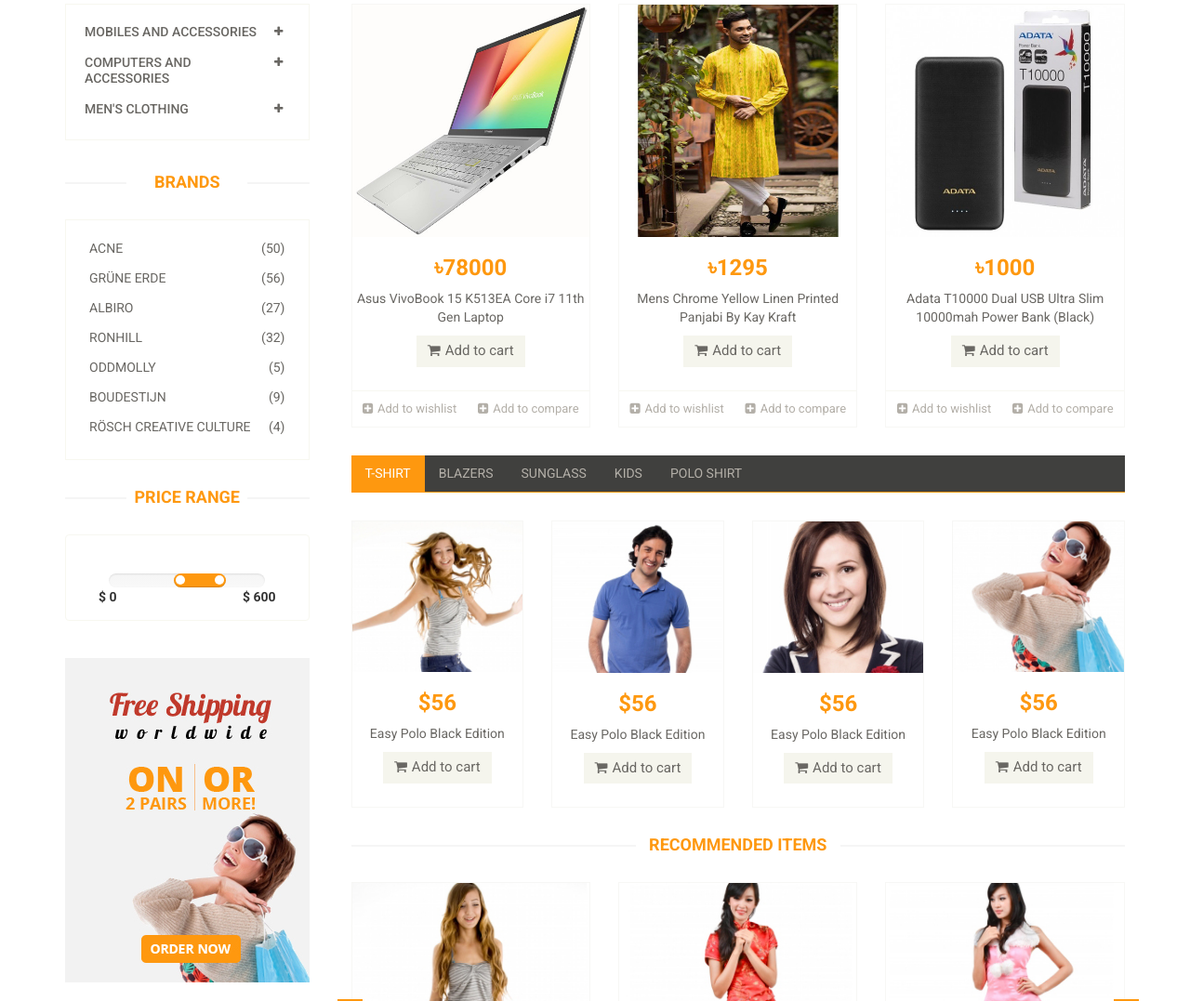
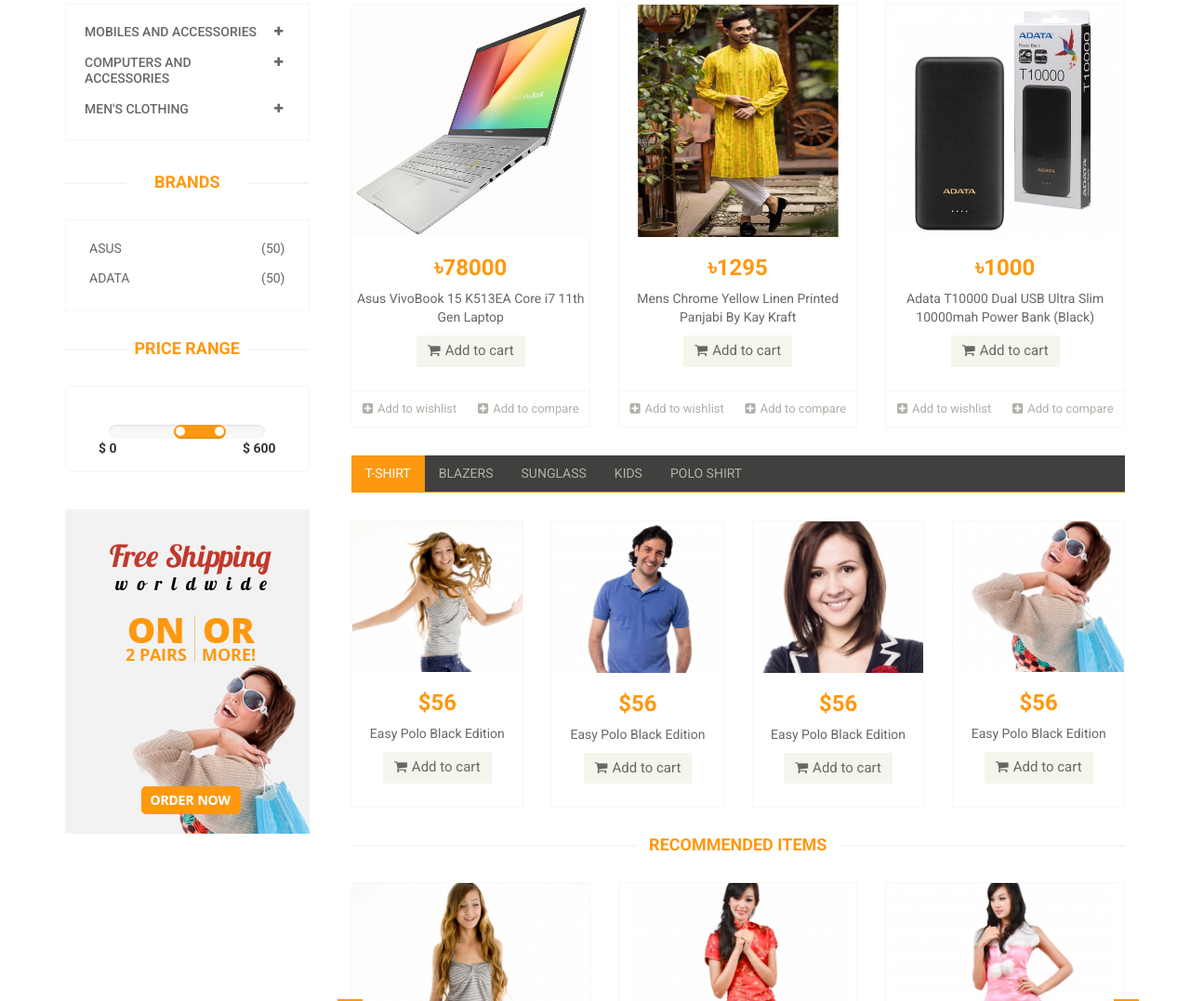
Before and after one commit to mainulBUBT/e_shopper_django, a Django app: page / in a window 1280 px wide. Shown: the part 744-1821 px from the top of the page at 93% size. Run offline with Django 3.2, Linux system fonts and the light colour scheme; data comes from the database, SQL or seed files in the repository; both versions use the stored data as it was after the commit.

Commit message:
brand functionalities added

```diff
--- a/Ecommerce_App/Ecommerce_App/views.py
+++ b/Ecommerce_App/Ecommerce_App/views.py
@@ -1,10 +1,8 @@
-from email.mime import image
-from itertools import product
 from django.contrib import messages
 from django.http import HttpResponse, HttpResponseRedirect
 from django.urls import reverse
 from django.shortcuts import redirect, render
-from apps.models import Category, Contact, Order, Product, UserForm, Contact
+from apps.models import Brand, Category, Contact, Order, Product, UserForm, Contact
 from django.contrib.auth import authenticate, login, logout
 from django.contrib.auth.decorators import login_required
 from cart.cart import Cart
@@ -13,14 +11,18 @@ from django.contrib.auth.models import User
 
 def index(request):
     category = Category.objects.all()
+    brand = Brand.objects.all()
 
+    brandID = request.GET.get('brand')
     categoryID = request.GET.get('category')
     if categoryID:
         product = Product.objects.filter(sub_category=categoryID).order_by('-id')
+    elif brandID:
+        product = Product.objects.filter(brand=brandID).order_by('-id')
     else:
         product = Product.objects.all()
 
-    dictn = {'category': category, 'product':product}
+    dictn = {'category': category, 'product':product, 'brand':brand}
     return render(request, 'index.html', context=dictn)
 
 def register(request):
--- a/Ecommerce_App/apps/admin.py
+++ b/Ecommerce_App/apps/admin.py
@@ -1,5 +1,5 @@
 from django.contrib import admin
-from apps.models import Category, Sub_Category, Product, Contact, Order
+from apps.models import Category, Sub_Category, Product, Contact, Order, Brand
 # Register your models here.
 
 admin.site.register(Category)
@@ -7,3 +7,4 @@ admin.site.register(Sub_Category)
 admin.site.register(Product)
 admin.site.register(Contact)
 admin.site.register(Order)
+admin.site.register(Brand)
--- a/Ecommerce_App/apps/models.py
+++ b/Ecommerce_App/apps/models.py
@@ -20,10 +20,17 @@ class Sub_Category(models.Model):
     def __str__(self):
         return f'Sub category is: {self.name}'
 
+class Brand(models.Model):
+    name = models.CharField(max_length=200)
+
+    def __str__(self):
+        return self.name
+
 
 class Product(models.Model):
     category = models.ForeignKey(Category, on_delete=models.CASCADE, null=False, default='')
     sub_category = models.ForeignKey(Sub_Category, on_delete=models.CASCADE, null=False, default='')
+    brand = models.ForeignKey(Brand, on_delete=models.CASCADE, null=True)
     name = models.CharField(max_length=100)
     image = models.ImageField(upload_to='product_images')
     price = models.IntegerField()
--- a/Ecommerce_App/templates/index.html
+++ b/Ecommerce_App/templates/index.html
@@ -109,13 +109,9 @@
                         <h2>Brands</h2>
                         <div class="brands-name">
                             <ul class="nav nav-pills nav-stacked">
-                                <li><a href="#"> <span class="pull-right">(50)</span>Acne</a></li>
-                                <li><a href="#"> <span class="pull-right">(56)</span>Grüne Erde</a></li>
-                                <li><a href="#"> <span class="pull-right">(27)</span>Albiro</a></li>
-                                <li><a href="#"> <span class="pull-right">(32)</span>Ronhill</a></li>
-                                <li><a href="#"> <span class="pull-right">(5)</span>Oddmolly</a></li>
-                                <li><a href="#"> <span class="pull-right">(9)</span>Boudestijn</a></li>
-                                <li><a href="#"> <span class="pull-right">(4)</span>Rösch creative culture</a></li>
+                                {% for brands in brand %}
+                                <li><a href="/?brand={{brands.id}}"> <span class="pull-right">(50)</span>{{brands.name}}</a></li>
+                                {% endfor %}
                             </ul>
                         </div>
                     </div>
```
Also changed, not shown: Ecommerce_App/apps/migrations/0013_brand_product_brand.py (added), Ecommerce_App/db.sqlite3.
